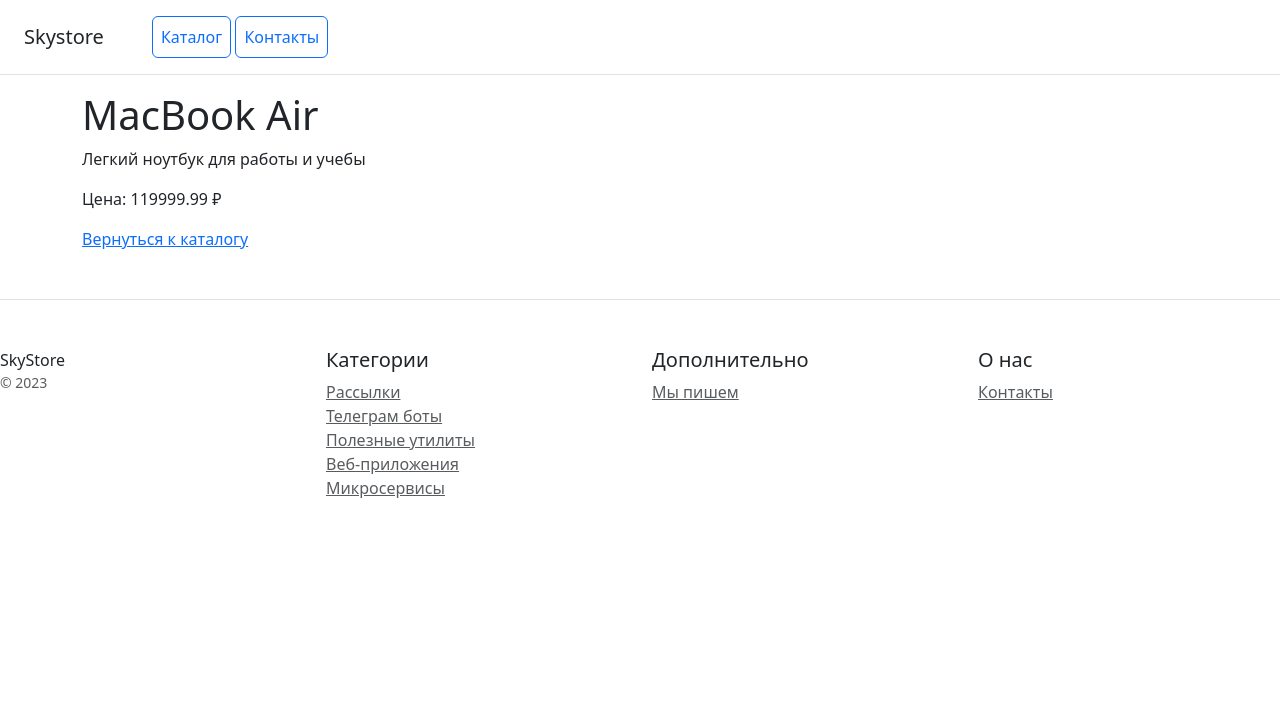
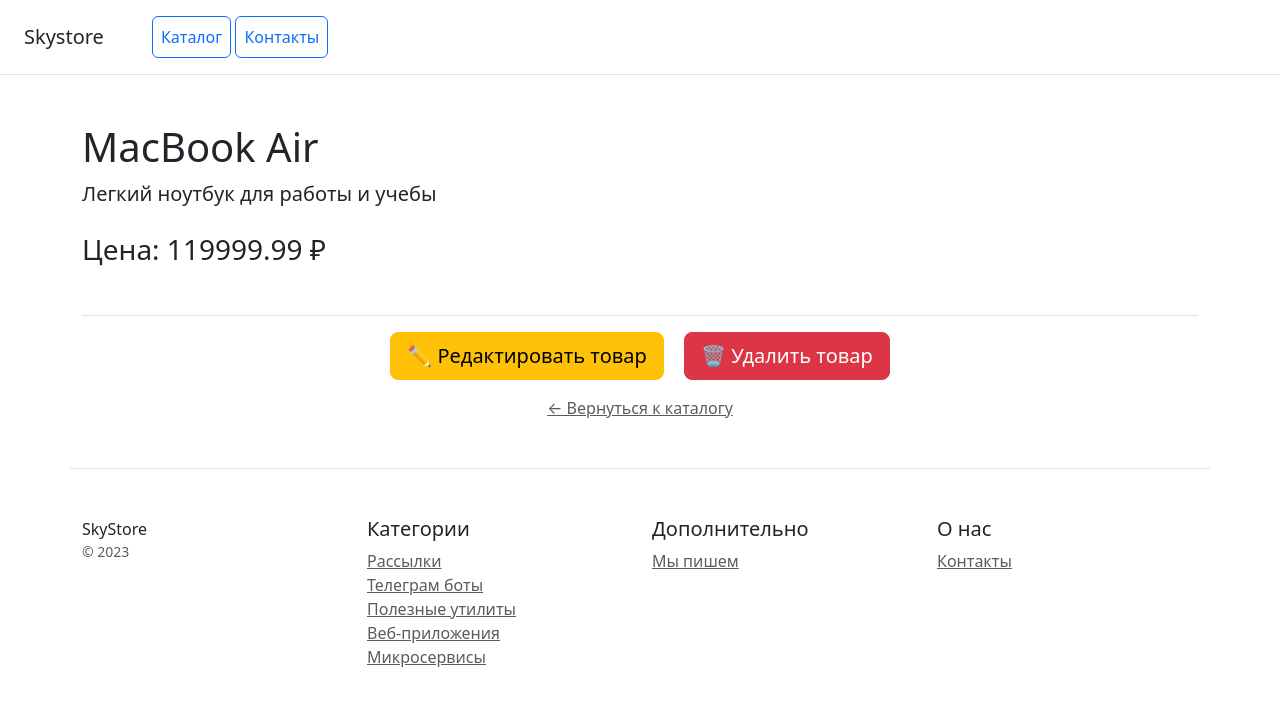
Before and after one commit to Keaton-F/online_store, a Django app: page /products/1/ in a window 1280 px wide. Shown: the top 706 px of the page. Run offline with Django 5.2, Linux system fonts and the light colour scheme; data comes from the database, SQL or seed files in the repository; some libraries are stand-ins or nearby versions.

Commit message:
Fix base.html template structure and add CRUD buttons

```diff
--- a/catalog/templates/catalog/base.html
+++ b/catalog/templates/catalog/base.html
@@ -14,15 +14,16 @@
     <div class="d-flex flex-column flex-md-row align-items-center p-3 px-md-4 mb-3 bg-white border-bottom box-shadow">
         <h5 class="my-0 mr-md-auto font-weight-normal">Skystore</h5>
 
+        <!-- Подключаем меню -->
         {% include "catalog/includes/menu.html" %}
     </div>
 
-    <!-- Содержимое конкретной страницы -->
+    <!-- Сюда Django будет вставлять содержимое других страниц (home, detail, form) -->
     {% block content %}
     {% endblock %}
 
     <!-- Подвал -->
-    <footer class="pt-4 my-md-5 pt-md-5 border-top">
+    <footer class="pt-4 my-md-5 pt-md-5 border-top container">
         <div class="row">
             <div class="col-12 col-md">
                 SkyStore
--- a/catalog/templates/catalog/home.html
+++ b/catalog/templates/catalog/home.html
@@ -8,6 +8,10 @@
         Skystore - это отличный вариант хранения ваших плагинов и примеров кода,
         который вы бы хотели продать
     </p>
+
+    <div class="mt-4">
+        <a href="{% url 'product_create' %}" class="btn btn-success btn-lg shadow-sm">Добавить новый товар</a>
+    </div>
 </div>
 
 <div class="container">
@@ -21,7 +25,7 @@
 
                     <div class="card-body">
                         {% if product.image %}
-                            <img src="{{ product.image.url }}" alt="{{ product.name }}">
+                            <img src="{{ product.image.url }}" alt="{{ product.name }}" class="img-fluid mb-3">
                         {% endif %}
 
                         <h1 class="card-title pricing-card-title">
--- a/catalog/templates/catalog/product_detail.html
+++ b/catalog/templates/catalog/product_detail.html
@@ -1,18 +1,24 @@
 {% extends "catalog/base.html" %}
 
 {% block content %}
-
-<div class="container">
+<div class="container mt-5">
     <h1>{{ product.name }}</h1>
 
     {% if product.image %}
-        <img src="{{ product.image.url }}" alt="{{ product.name }}">
+        <div class="my-4">
+            <img src="{{ product.image.url }}" alt="{{ product.name }}" class="img-fluid rounded shadow-sm">
+        </div>
     {% endif %}
 
-    <p>{{ product.description }}</p>
-    <p>Цена: {{ product.price }} ₽</p>
+    <p class="lead">{{ product.description }}</p>
+    <h3 class="my-4">Цена: {{ product.price }} ₽</h3>
 
-    <a href="{% url 'home' %}">Вернуться к каталогу</a>
+    <div class="text-center mt-5 pt-3 border-top">
+        <a href="{% url 'product_update' product.pk %}" class="btn btn-warning btn-lg me-3">✏️ Редактировать товар</a>
+        <a href="{% url 'product_delete' product.pk %}" class="btn btn-danger btn-lg">🗑️ Удалить товар</a>
+        <div class="mt-3">
+            <a href="{% url 'home' %}" class="text-muted">← Вернуться к каталогу</a>
+        </div>
+    </div>
 </div>
-
 {% endblock %}
```
